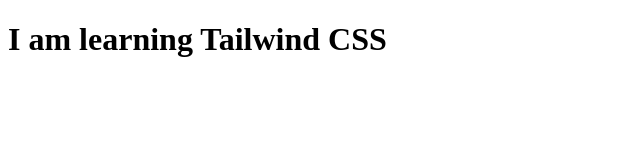
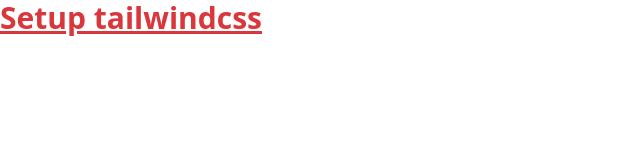
Before and after one commit to nunayeem/learn-tailwind-css, a plain HTML site: page lesson-1/index.html in a window 1280 px wide. Shown: the whole page, without its empty margins (0-640 px from the left). Drawn offline with nearby package versions, Linux system fonts and the light colour scheme.

Commit message:
Tailwind CSS CDN Setup

```diff
--- a/lesson-1/index.html
+++ b/lesson-1/index.html
@@ -4,8 +4,16 @@
     <meta charset="UTF-8">
     <meta name="viewport" content="width=device-width, initial-scale=1.0">
     <title>Day 1 - Learning Tailwind CSS</title>
+    <script src="https://cdn.jsdelivr.net/npm/@tailwindcss/browser@4"></script>
+    <style type="text/tailwindcss">
+      @theme {
+        --color-clifford: #da373d;
+      }
+    </style>
 </head>
 <body>
-    <h1>I am learning Tailwind CSS</h1>
+    <h1 class="text-3xl font-bold underline text-clifford">
+      Setup tailwindcss
+    </h1>
 </body>
 </html>
```
